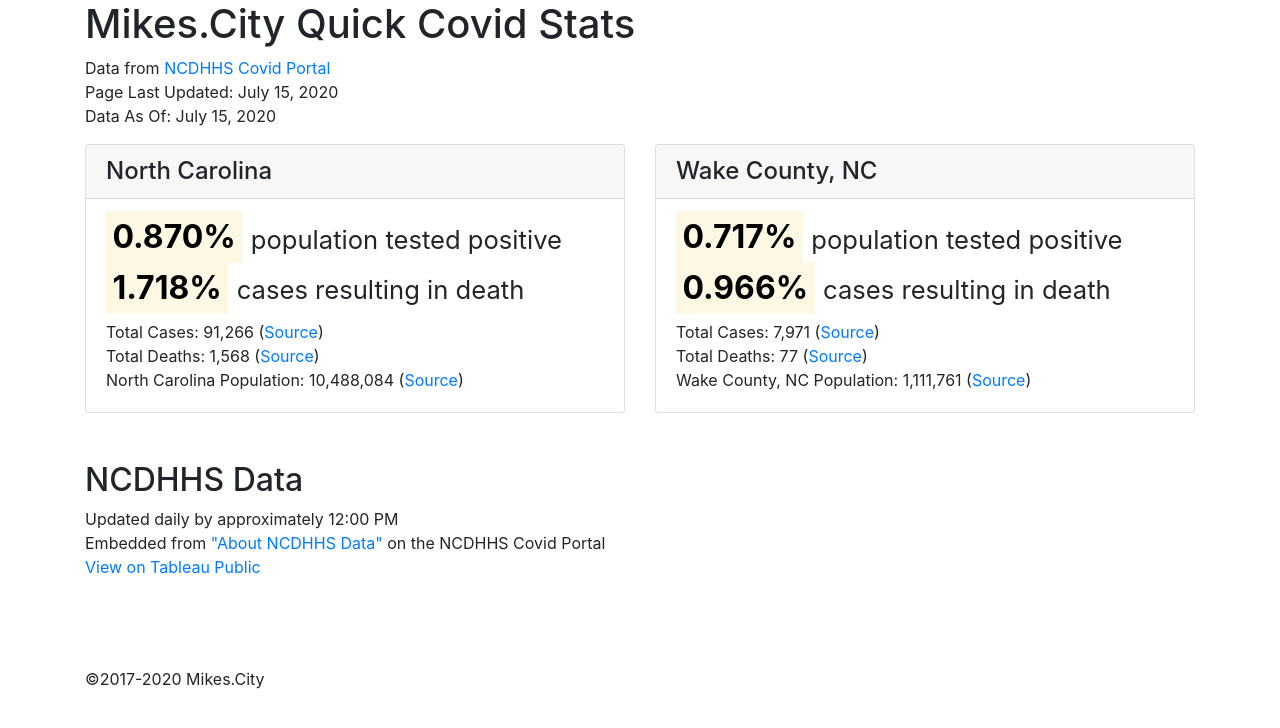
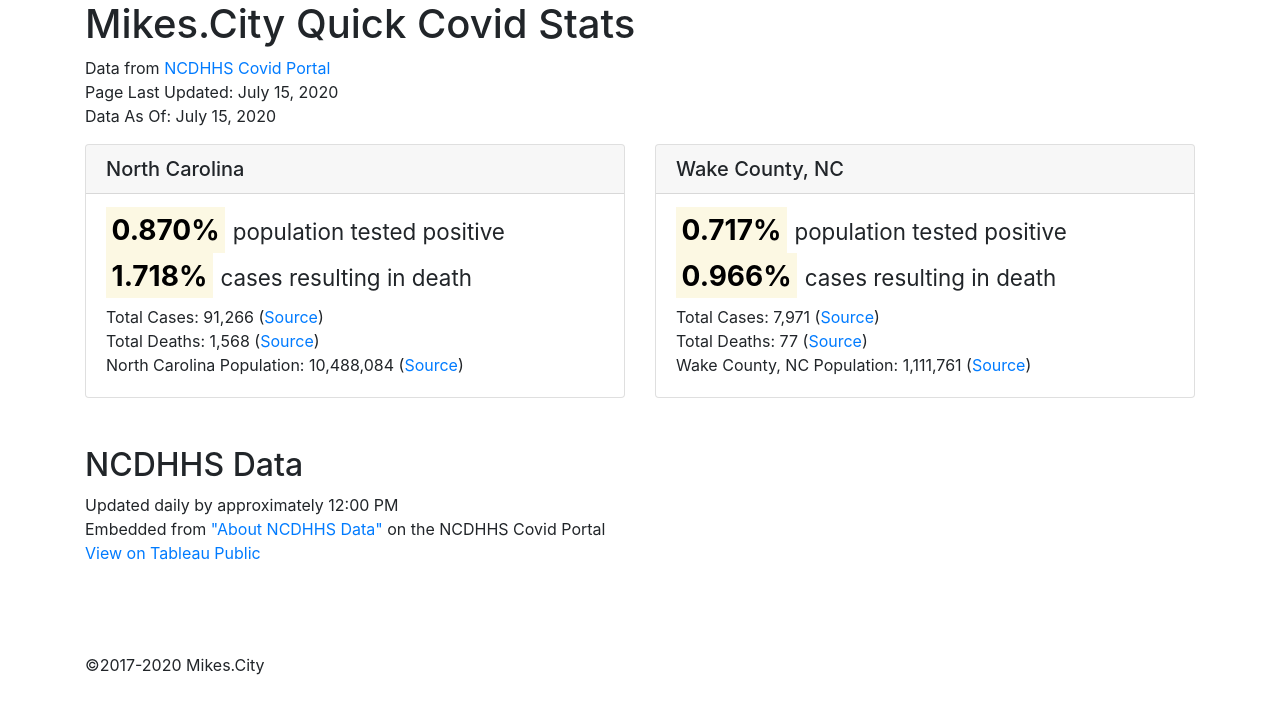
Before and after one commit to mrudden/mikescity, a plain HTML site: page covid.html in a window 1280 px wide. Drawn offline with nearby package versions, Linux system fonts and the light colour scheme.

Commit message:
sizing changes

```diff
--- a/covid.html
+++ b/covid.html
@@ -37,10 +37,10 @@
       <div class="row">
         <div class="col-6">
           <div class="card">
-            <h4 class="card-header">North Carolina</h4>
+            <h5 class="card-header">North Carolina</h5>
             <div class="card-body">
-              <h2 class="card-title"><mark><strong>0.870%</strong></mark> <small>population tested positive</small></h2>
-              <h2 class="card-title"><mark><strong>1.718%</strong></mark> <small>cases resulting in death</small></h2>
+              <h3 class="card-title"><mark><strong>0.870%</strong></mark> <small>population tested positive</small></h3>
+              <h3 class="card-title"><mark><strong>1.718%</strong></mark> <small>cases resulting in death</small></h3>
               <p class="card-text">
                 Total Cases: 91,266 (<a href="https://covid19.ncdhhs.gov/dashboard/cases">Source</a>)
                 <br>
@@ -53,10 +53,10 @@
         </div><!-- /.col-->
         <div class="col-6">
           <div class="card">
-            <h4 class="card-header">Wake County, NC</h4>
+            <h5 class="card-header">Wake County, NC</h5>
             <div class="card-body">
-              <h2 class="card-title"><mark><strong>0.717%</strong></mark> <small>population tested positive</small></h2>
-              <h2 class="card-title"><mark><strong>0.966%</strong></mark> <small>cases resulting in death</small></h2>
+              <h3 class="card-title"><mark><strong>0.717%</strong></mark> <small>population tested positive</small></h3>
+              <h3 class="card-title"><mark><strong>0.966%</strong></mark> <small>cases resulting in death</small></h3>
               <p class="card-text">
                 Total Cases: 7,971 (<a href="https://covid19.ncdhhs.gov/dashboard/cases">Source</a>)
                 <br>
```
